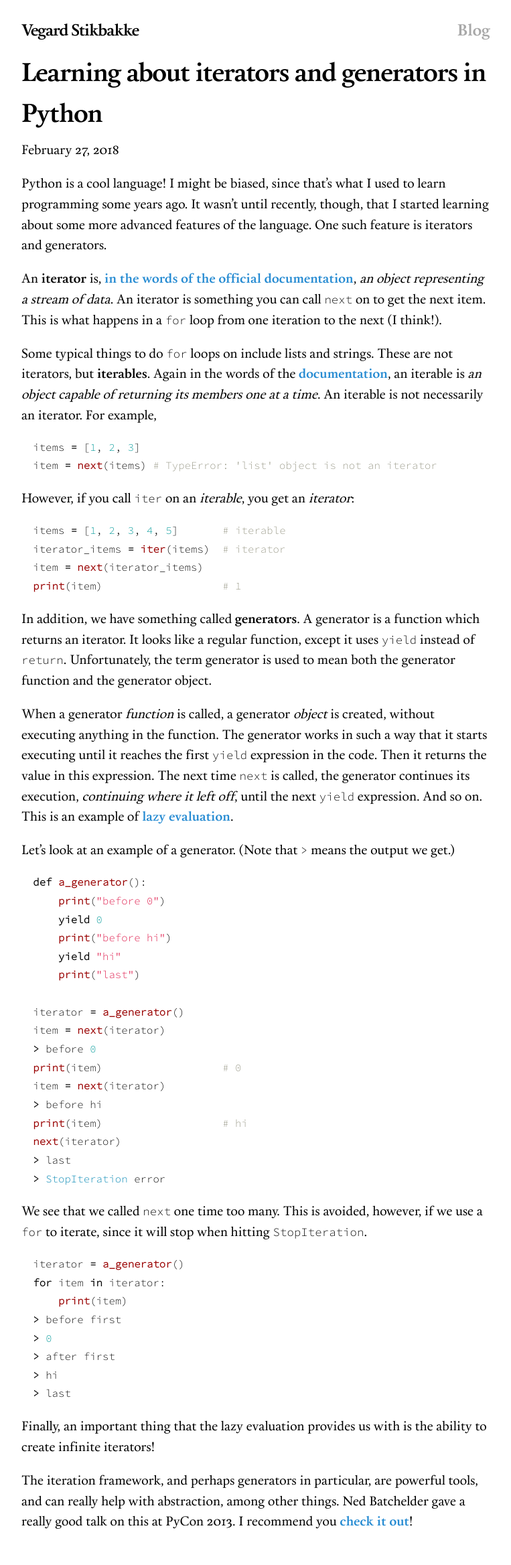
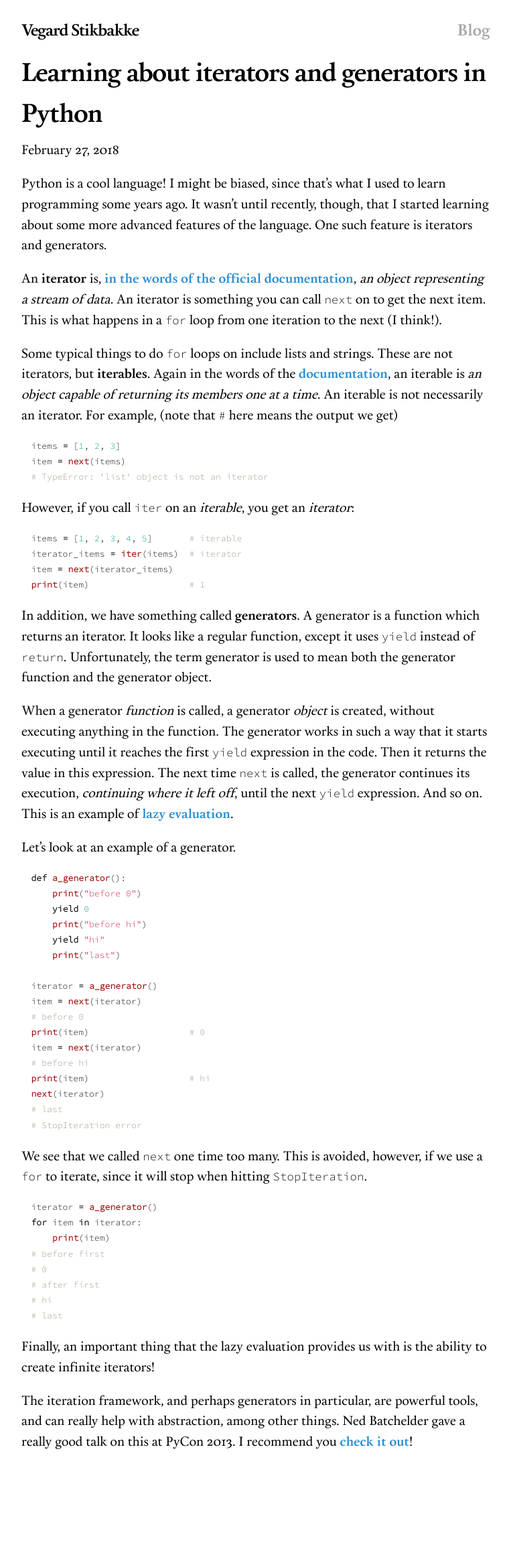
Before and after one commit to vegarsti/vegarsti.github.io, a Jekyll site: the page built from _posts/2018-02-27-generators.md, in a window 1280 px wide. Shown: the whole page at 67% size, without its empty margins (258-1021 px from the left). Built offline with Jekyll 4.4.1, drawn with Linux system fonts in a browser that asks for light colours; nearby versions of some CDN libraries; after the commit the page ends 2217 px from its top, so only the background shows below that.

Commit message:
Reduce font size in code blocks

````diff
--- a/_posts/2018-02-27-generators.md
+++ b/_posts/2018-02-27-generators.md
@@ -7,11 +7,12 @@ Python is a cool language! I might be biased, since that's what I used to learn
 
 An **iterator** is, [in the words of the official documentation](https://docs.python.org/3/glossary.html#term-iterator), *an object representing a stream of data*. An iterator is something you can call `next` on to get the next item. This is what happens in a `for` loop from one iteration to the next (I think!).
 
-Some typical things to do `for` loops on include lists and strings. These are not iterators, but **iterables**. Again in the words of the [documentation](https://docs.python.org/3/glossary.html#term-iterable), an iterable is *an object capable of returning its members one at a time*. An iterable is not necessarily an iterator. For example,
+Some typical things to do `for` loops on include lists and strings. These are not iterators, but **iterables**. Again in the words of the [documentation](https://docs.python.org/3/glossary.html#term-iterable), an iterable is *an object capable of returning its members one at a time*. An iterable is not necessarily an iterator. For example, (note that `#` here means the output we get)
 
 ```python
 items = [1, 2, 3]
-item = next(items) # TypeError: 'list' object is not an iterator
+item = next(items)
+# TypeError: 'list' object is not an iterator
 ```
 However, if you call `iter` on an _iterable_, you get an _iterator_:
 
@@ -37,14 +38,14 @@ def a_generator():
 
 iterator = a_generator()
 item = next(iterator)
-> before 0
+# before 0
 print(item)                   # 0
 item = next(iterator)
-> before hi
+# before hi
 print(item)                   # hi
 next(iterator)
-> last
-> StopIteration error
+# last
+# StopIteration error
 ```
 We see that we called `next` one time too many. This is avoided, however, if we use a `for` to iterate, since it will stop when hitting `StopIteration`.
 
@@ -52,11 +53,11 @@ We see that we called `next` one time too many. This is avoided, however, if we
 iterator = a_generator()
 for item in iterator:
     print(item)
-> before first
-> 0
-> after first
-> hi
-> last
+# before first
+# 0
+# after first
+# hi
+# last
 ```
 
 Finally, an important thing that the lazy evaluation provides us with is the ability to create infinite iterators!
--- a/css/style.scss
+++ b/css/style.scss
@@ -48,11 +48,15 @@ img {
 code, pre {
   font-family: 'Source Code Pro Light', monospace;
   background-color: $background-color;
+}
+
+code {
   font-size: 90%;
 }
 
 pre {
   padding-left: 1em;
+  font-size: 75%;
 }
 
 /* Hyperlink styling */
````
Also changed, not shown: other parts of _posts/2018-02-27-generators.md (+1 -1 lines).
